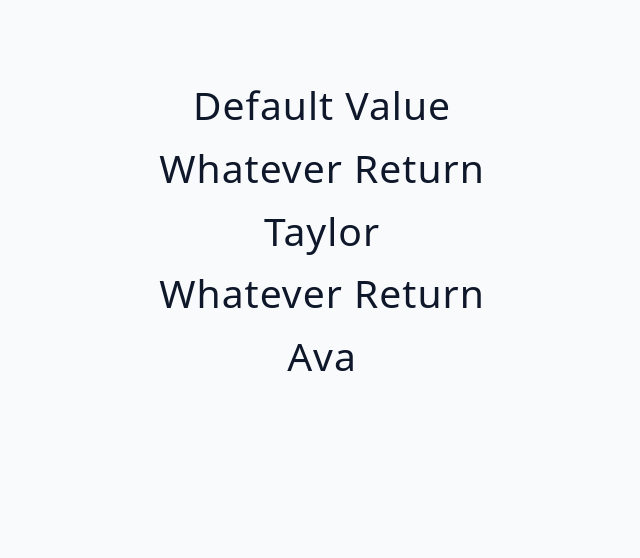
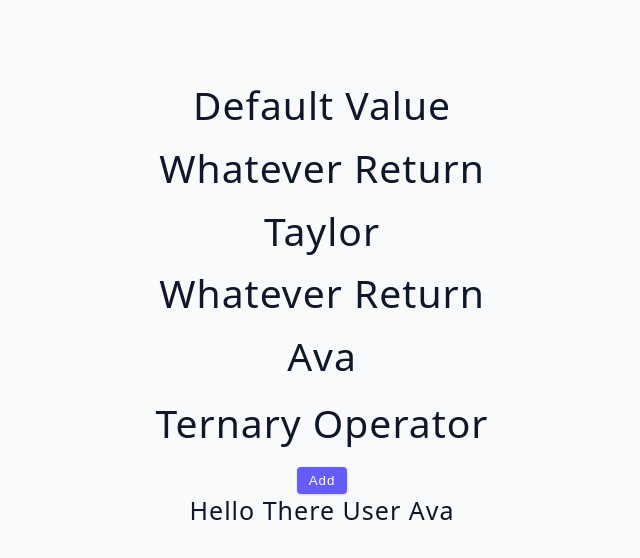
Before and after one commit to t-vanderwolk/Udemy-Advanced-React, a React (Vite) app: page / in a window 1280 px wide. Shown: the top 558 px of the page, without its empty margins (318-958 px from the left). Built offline with nearby package versions, Linux system fonts and the light colour scheme.

Commit message:
ternary operator

```diff
--- a/src/tutorial/03-conditional-rendering/starter/05-short-circuit-examples.jsx
+++ b/src/tutorial/03-conditional-rendering/starter/05-short-circuit-examples.jsx
@@ -26,6 +26,13 @@
           </div>
         )}
         {user && <SomeComponent name={user.name} />}
+        <h2 style={{margin: '1rem 0'}}>Ternary Operator</h2>
+        <button className='btn'>{isEditing?'edit': 'add'}</button>
+        {user ?  <div>
+         <h4>hello there user {user.name}</h4>
+          </div>: <div>
+         <h2>please log in</h2>
+          </div>}
 {/*
       {!text && <div>
       <h2>whatever return</h2>
```
